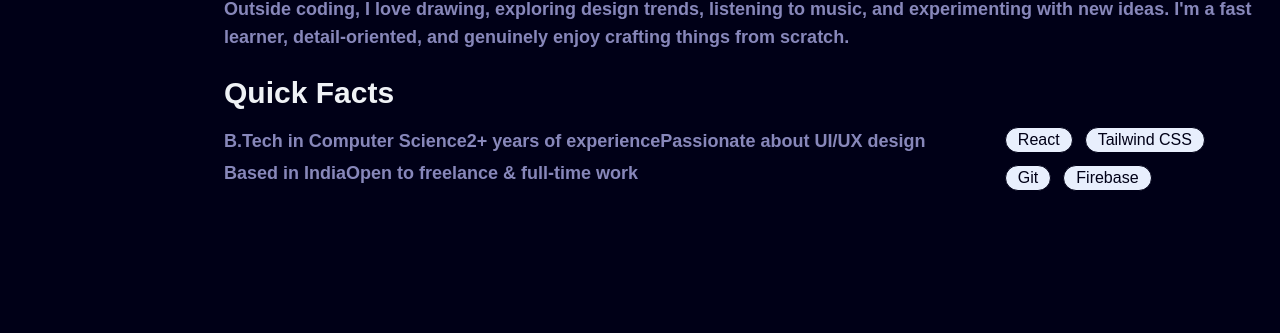
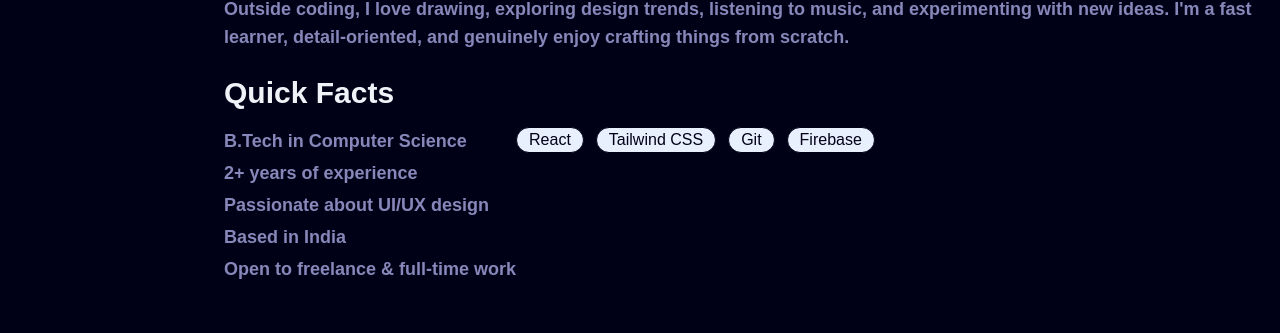
Before and after one commit to shiba-murmu/project-public-portfolio-website, a React (Vite) app: page / in a window 1280 px wide. Shown: the part 1378-1711 px from the top of the page. Built offline with nearby package versions, Linux system fonts and the light colour scheme; a web font is replaced by a local one.

Commit message:
order changed .

```diff
--- a/src/pages/about/About.jsx
+++ b/src/pages/about/About.jsx
@@ -87,7 +87,7 @@ function About() {
                                 </h4>
 
                                 <div className="md:flex md:justify-center md:items-start">
-                                    <ol className="text-(--muted-text) md:text-start list-inside space-y-1 text-md md:text-lg">
+                                    <ol className="text-(--muted-text) md:text-start list-inside space-y-1 text-md md:text-lg md:flex md:flex-col">
                                         {[
                                             'B.Tech in Computer Science',
                                             '2+ years of experience',
```
